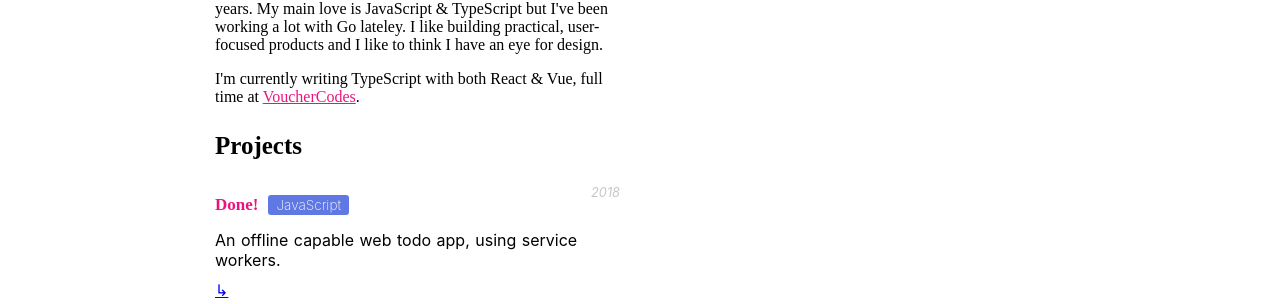
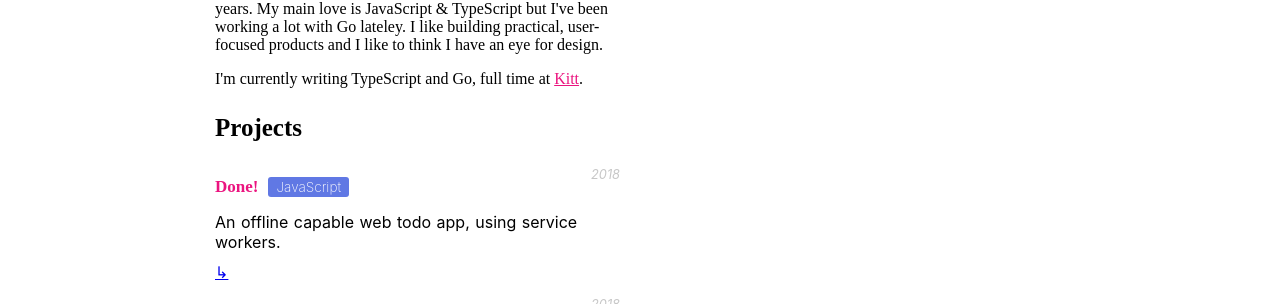
Before and after one commit to theomjones/theomjones.com, a Gatsby site: page / in a window 1280 px wide. Shown: the part 415-719 px from the top of the page. Built offline with nearby package versions, Linux system fonts and the light colour scheme; Gatsby itself is replaced by a stand-in of ours; no server answers.

Commit message:
feat: kitt

```diff
--- a/src/pages/index.js
+++ b/src/pages/index.js
@@ -31,15 +31,15 @@ const IndexPage = ({ data }) => (
               products and I like to think I have an eye for design.
             </p>
             <p>
-              I'm currently writing TypeScript with both React &amp; Vue, full
+              I'm currently writing TypeScript and Go, full
               time at{' '}
               <a
                 style={{
                   color: 'rgb(235, 20, 127)',
                 }}
-                href="https://www.vouchercodes.co.uk/"
+                href="https://www.kittoffices.com/"
               >
-                VoucherCodes
+                Kitt
               </a>
               .
             </p>
```
